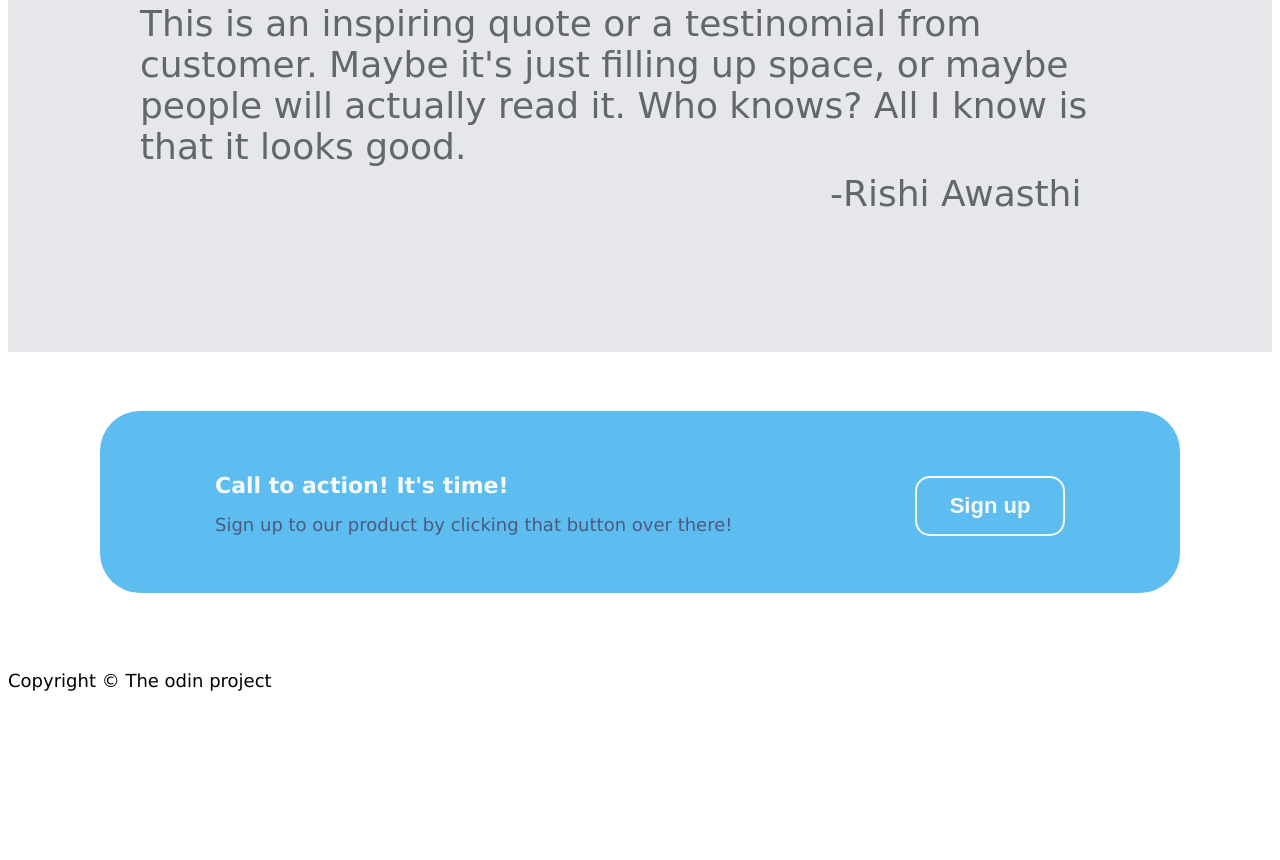
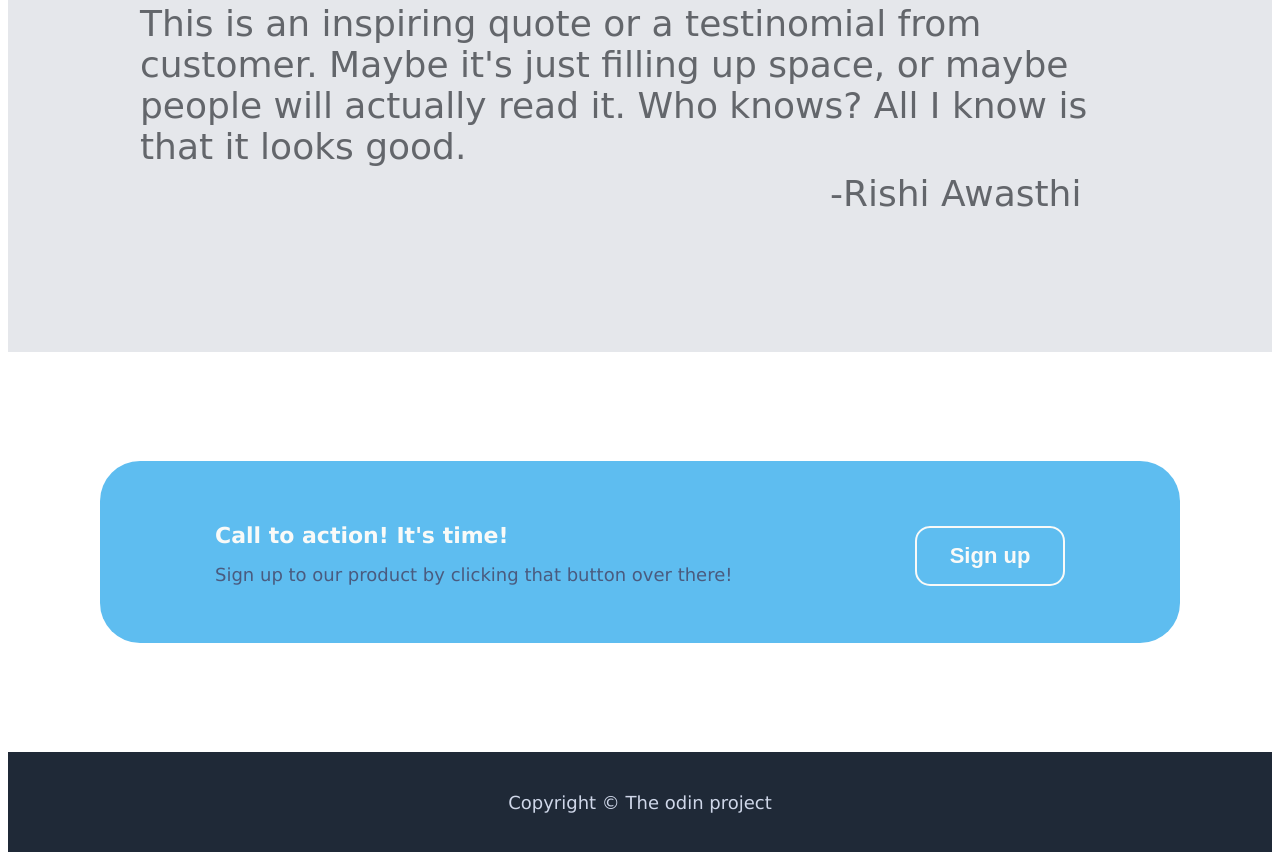
Before and after one commit to Rishi9563/Landing-page, a plain HTML site: page index.html in a window 1280 px wide. Shown: the part 1251-2111 px from the top of the page. Before the commit the page ends 1960 px from the top, so only its background shows below. Drawn offline with Linux system fonts and the light colour scheme.

Commit message:
Add styles for footer
Add style such as color,background color etc, let font size and font type remain same

```diff
--- a/styles.css
+++ b/styles.css
@@ -128,7 +128,7 @@ button {
 }
 
 .bottom {
-    height : 300px;
+    height : 400px;
     display: flex;
     align-items: center;
     justify-content: center;
@@ -162,3 +162,12 @@ button {
     border : 2px solid #f9faf8;
     margin-top: 25px;
 }
+
+.footer {
+    background-color: #1F2937;
+    color : #cfd7e9;
+    height : 100px;
+    display: flex;
+    justify-content: center;
+    align-items: center;
+}
```
